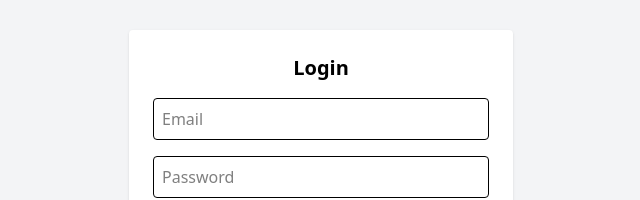
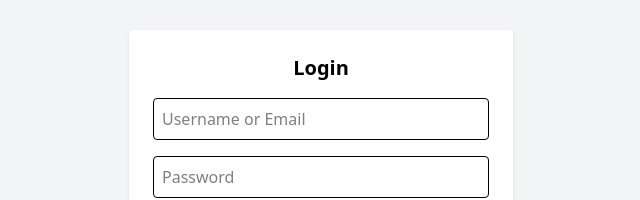
Before and after one commit to Eden-s-Org/advert-app, a React (Vite) app: page /login in a window 1280 px wide. Shown: the part 228-428 px from the top of the page, without its empty margins (319-959 px from the left). Built offline with nearby package versions, Linux system fonts and the light colour scheme; no server answers.

Commit message:
new edits

```diff
--- a/package.json
+++ b/package.json
@@ -29,5 +29,7 @@
     "eslint-plugin-react-refresh": "^0.4.19",
     "globals": "^15.15.0",
     "vite": "^6.2.0"
-  }
+  },
+  "usernameOrEmail": "value",
+  "password": "value"
 }
--- a/src/components/AdvertCard.jsx
+++ b/src/components/AdvertCard.jsx
@@ -10,7 +10,6 @@ import {
 import React from "react";
 import social from "../assets/images/social.png"
 import iphone from "../assets/images/iphone.png"
-
 const AdvertCard = ({ advert }) => {
 
 
@@ -48,7 +47,8 @@ const AdvertCard = ({ advert }) => {
             <p className="text-gray-500 text-sm">Share</p>
           </div>
           <button className="px-4 py-2 bg-[#EEAA77] hover:bg-orange-400 text-white font-bold rounded-lg transition duration-300 shadow-md">
-            View Details
+          View Details
+
           </button>
         </div>
       </div>
--- a/src/components/Navbar.jsx
+++ b/src/components/Navbar.jsx
@@ -48,7 +48,7 @@ const Navbar = () => {
         <div className="relative flex items-center bg-gray-200 rounded-full px-3 py-2 w-full md:w-1/2 lg:w-1/3 xl:w-1/4">
           <input
             type="text"
-            placeholder="Search ads..."
+            placeholder="Search EdShop.."
             value={searchTerm}
             onInput={(e) => setSearchTerm(e.target.value)}
             className="w-full bg-transparent outline-none px-2 text-sm md:text-base"
--- a/src/pages/auth/Login.jsx
+++ b/src/pages/auth/Login.jsx
@@ -1,18 +1,24 @@
 import React, { useState } from "react";
 import { Link, useNavigate } from "react-router";
-import { apiLogin } from "../../services/auth";
+import axios from "axios";
 
 export default function LoginPage() {
-  const [email, setEmail] = useState("");
+  const [identifier, setIdentifier] = useState(""); // username or email
   const [password, setPassword] = useState("");
   const navigate = useNavigate();
 
   const handleLogin = async (e) => {
     e.preventDefault();
-    if (email && password) {
+    if (identifier && password) {
       try {
-        const userData = { email, password };
-        const response = await apiLogin(userData);
+        const userData = {
+          usernameOrEmail: identifier,
+          password,
+        };
+        const response = await axios.post(
+          "https://advertising-api-1x6a.onrender.com/api/login",
+          userData
+        );
 
         localStorage.setItem("token", response.data.accessToken);
         localStorage.setItem("role", response.data.user.role);
@@ -38,10 +44,10 @@ export default function LoginPage() {
         <h2 className="text-center text-xl font-bold">Login</h2>
         <form className="space-y-4 mt-4" onSubmit={handleLogin}>
           <input
-            type="email"
-            placeholder="Email"
-            value={email}
-            onChange={(e) => setEmail(e.target.value)}
+            type="text"
+            placeholder="Username or Email"
+            value={identifier}
+            onChange={(e) => setIdentifier(e.target.value)}
             className="w-full p-2 border rounded"
             required
           />
--- a/src/services/auth.js
+++ b/src/services/auth.js
@@ -1,21 +1,21 @@
 import { apiClient } from "./config";
-// import axios from "axios";
+import axios from "axios";
 
 export const apiSignup = async (payload) => {
   return apiClient.post("/users/register", payload);
 };
 
-export const apiLogin = async(payload) => {
-    return apiClient.post("/users/login", payload)
-};
+// export const apiLogin = async(payload) => {
+//     return apiClient.post("/users/login", payload)
+// };
 
 export const apiVerifyEmail = async(payload) => {
     return apiClient.post("/users/verify-email", payload)
 };
 
-// export const apiLogin = (credentials) => {
-//   return axios.post(
-//     "https://advertising-api-1x6a.onrender.com/api/login",
-//     credentials
-//   );
-// };
+export const apiLogin = (credentials) => {
+  return axios.post(
+    "https://advertising-api-1x6a.onrender.com/api/login",
+    credentials
+  );
+};
```
